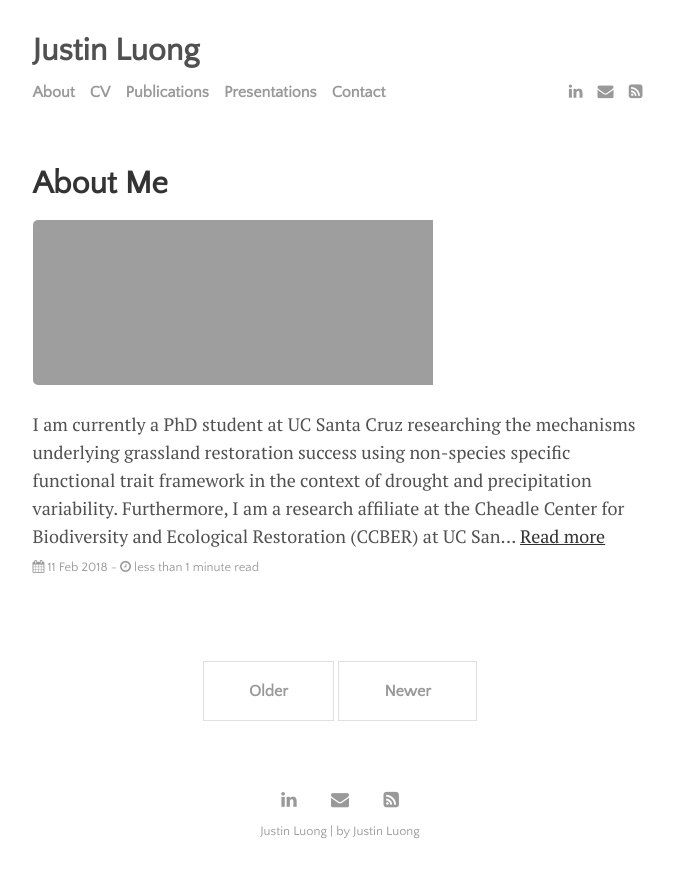
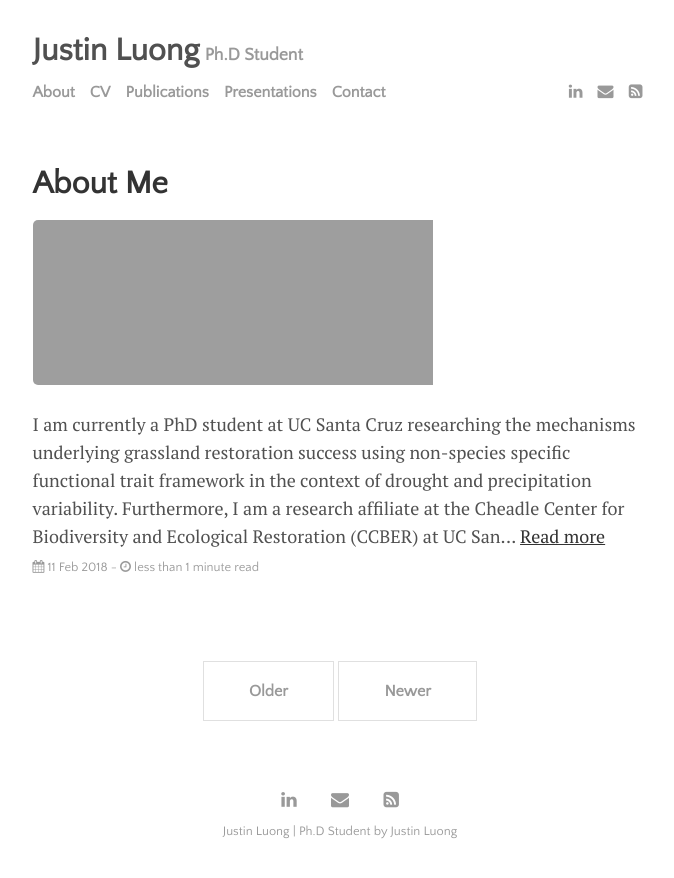
Before and after one commit to austinluong/justinluong.com, a Jekyll site: the page built from index.html, in a window 1280 px wide. Shown: the top 878 px of the page, without its empty margins (300-974 px from the left). Built offline with Jekyll 4.4.1, drawn with Linux system fonts in a browser that asks for light colours; nearby versions of some CDN libraries; the list of posts is cut into pages by our own code.

Commit message:
Update _config.yml

```diff
--- a/_config.yml
+++ b/_config.yml
@@ -3,7 +3,7 @@
 # Jekyll-paginate-v2 configuration
 #  pagination:
 #   enabled: true
-#   per_page: 5
+#   per_page: 6
 #   permalink: '/page/:num/'
 #   title: ':title - page :num of :max'
 #   limit: 0
@@ -11,7 +11,7 @@
 #   sort_reverse: true
 
 # jekyll-paginate configuration
-paginate:            5
+paginate:            6
 
 # Build settings
 markdown:            kramdown
@@ -21,7 +21,7 @@
 
 # Customise atom feed settings (this is where Jekyll-Feed gets configuration information)
 title:		           'Justin Luong'
-description:	       ''
+description:	       'Ph.D Student'
 author:              'Justin Luong'
 
 # RSS 2.0 can be used instead of Atom by uncommenting following two lines
```
